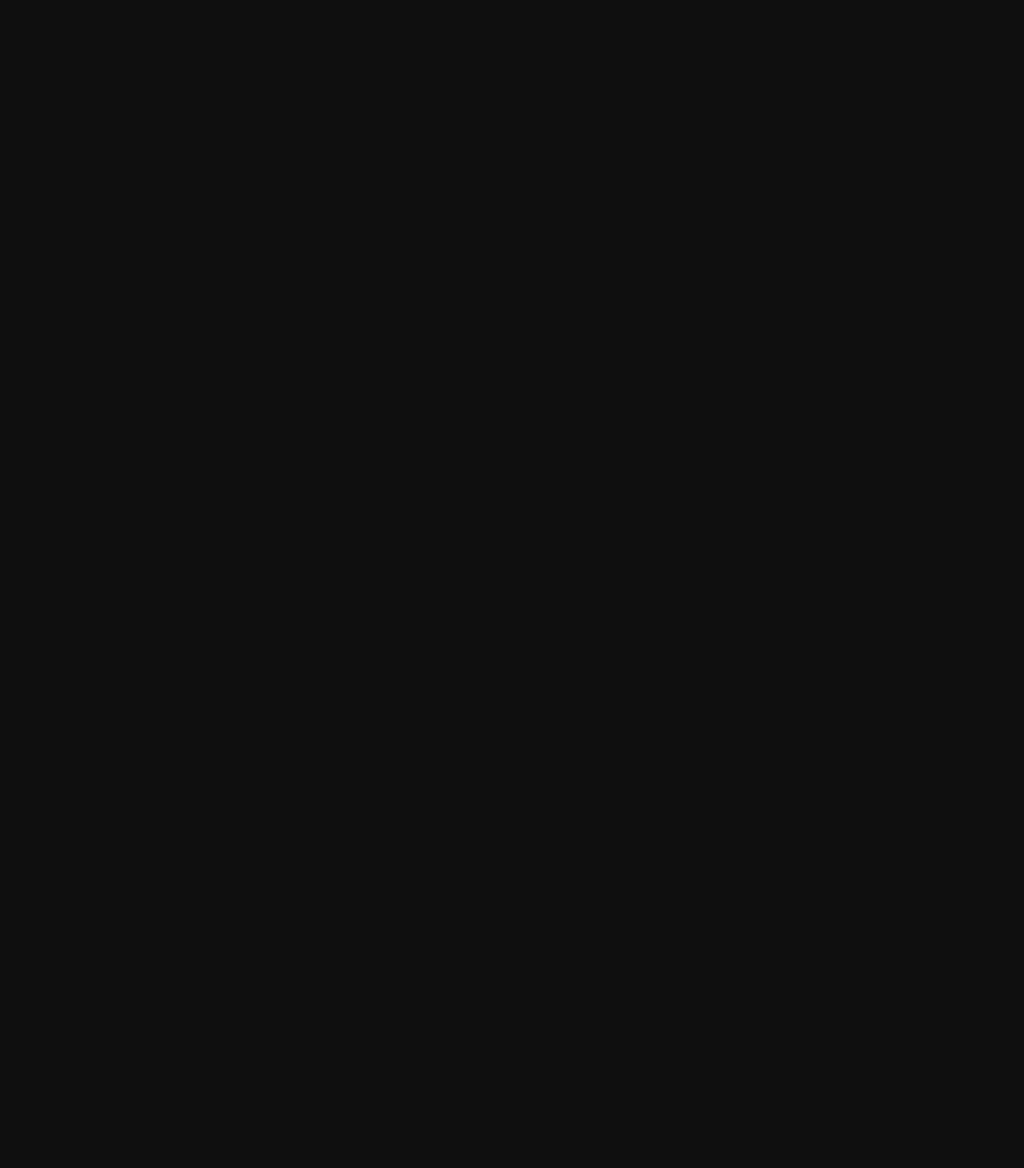
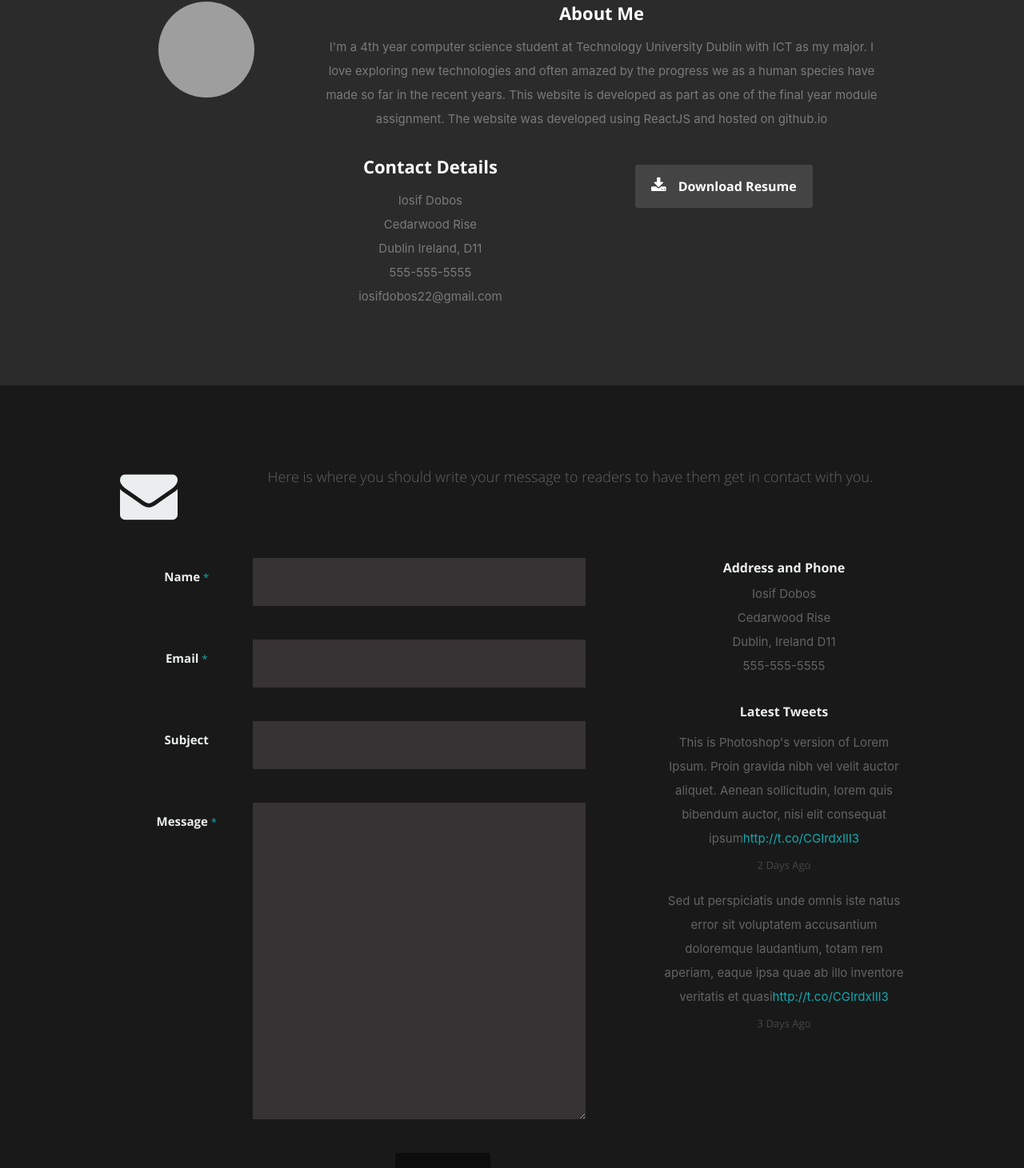
Before and after one commit to IosifDobos/Iosif-Portfolio, a React (Create React App) app in the folder iosif-portfolio/: page / in a window 1280 px wide. Shown: the part 894-2355 px from the top of the page at 80% size. Before the commit the page ends 800 px from the top, so only its background shows below. Built offline with nearby package versions, Linux system fonts and the light colour scheme; grey boxes are pictures that could not be loaded.

Commit message:
created about me and contact page

```diff
--- a/iosif-portfolio/public/data.json
+++ b/iosif-portfolio/public/data.json
@@ -4,7 +4,7 @@
       "occupation":"Software Developer",
       "description":"I'm a graduate student at Technology University Dublin with a degree in BSc in Computer Science. I love to build things and discover new technologies. As part of my degree I have built individual and college projects which can be found by clicking the Project button. Also, for more information about work experience, skills and education click on the Resume button.",
       "image":"github_image.png",
-      "bio":"Use this bio section as your way of describing yourself and saying what you do, what technologies you like to use or feel most comfortable with, describing your personality, or whatever else you feel like throwing in.",
+      "bio":"I'm a 4th year computer science student at Technology University Dublin with ICT as my major. I love exploring new technologies and often amazed by the progress we as a human species have made so far in the recent years. This website is developed as part as one of the final year module assignment. The website was developed using ReactJS and hosted on github.io",
       "contactmessage":"Here is where you should write your message to readers to have them get in contact with you.",
       "email": "iosifdobos22@gmail.com",
       "phone": "555-555-5555",
--- a/iosif-portfolio/src/App.js
+++ b/iosif-portfolio/src/App.js
@@ -5,6 +5,8 @@
 import $ from 'jquery';
 
 import Home from './components/Home';
+import About from './components/About';
+import Contact from './components/Contact';
 
 class App extends Component {
   constructor(props){
@@ -42,6 +44,8 @@
       return (
         <div className="App">
             <Home data={this.state.resumeData.main} />
+            <About data={this.state.resumeData.main}/>
+            <Contact data={this.state.resumeData.main}/>
         </div>
       );
   }
--- a/iosif-portfolio/src/components/About.js
+++ b/iosif-portfolio/src/components/About.js
@@ -0,0 +1,53 @@
+import React, {Component} from 'react';
+
+class About extends Component {
+
+    render() {
+        if(this.props.data){
+            var name = this.props.data.name;
+            var profilepic= "assets/"+this.props.data.image;
+            var bio = this.props.data.bio;
+            var street = this.props.data.address.street;
+            var city = this.props.data.address.city;
+            var state = this.props.data.address.state;
+            var zip = this.props.data.address.zip;
+            var phone= this.props.data.phone;
+            var email = this.props.data.email;
+            var resumeDownload = this.props.data.resumedownload;
+        }
+
+        return(
+            <section id="about">
+                <div className="row">
+                    <div className="three columns">
+                        <img className="profile-pic"  src={profilepic} alt="Iosif Dobos Profile Pic" />
+                    </div>
+                    <div className="nine columns main-col">
+                        <h2>About Me</h2>
+
+                        <p>{bio}</p>
+                        <div className="row">
+                        <div className="columns contact-details">
+                            <h2>Contact Details</h2>
+                            <p className="address">
+                                    <span>{name}</span><br />
+                                    <span>{street}<br />
+                                            {city} {state}, {zip}
+                            </span><br />
+                                    <span>{phone}</span><br />
+                                <span>{email}</span>
+                                </p>
+                        </div>
+                        <div className="columns download">
+                            <p>
+                                <a href={resumeDownload} className="button"><i className="fa fa-download"></i>Download Resume</a>
+                            </p>
+                        </div>
+                        </div>
+                    </div>
+                </div>
+            </section>
+        )
+    }
+}
+export default About;
--- a/iosif-portfolio/src/components/Contact.js
+++ b/iosif-portfolio/src/components/Contact.js
@@ -0,0 +1,118 @@
+import React, { Component } from 'react';
+
+class Contact extends Component {
+  render() {
+
+    if(this.props.data){
+      var name = this.props.data.name;
+      var street = this.props.data.address.street;
+      var city = this.props.data.address.city;
+      var state = this.props.data.address.state;
+      var zip = this.props.data.address.zip;
+      var phone= this.props.data.phone;
+      var email = this.props.data.email;
+      var message = this.props.data.contactmessage;
+    }
+
+    return (
+      <section id="contact">
+
+         <div className="row section-head">
+
+            <div className="two columns header-col">
+
+               <h1><span>Get In Touch.</span></h1>
+
+            </div>
+
+            <div className="ten columns">
+
+                  <p className="lead">{message}</p>
+
+            </div>
+
+         </div>
+
+         <div className="row">
+            <div className="eight columns">
+
+               <form action="" method="post" id="contactForm" name="contactForm">
+					<fieldset>
+
+                  <div>
+						   <label htmlFor="contactName">Name <span className="required">*</span></label>
+						   <input type="text" defaultValue="" size="35" id="contactName" name="contactName" onChange={this.handleChange}/>
+                  </div>
+
+                  <div>
+						   <label htmlFor="contactEmail">Email <span className="required">*</span></label>
+						   <input type="text" defaultValue="" size="35" id="contactEmail" name="contactEmail" onChange={this.handleChange}/>
+                  </div>
+
+                  <div>
+						   <label htmlFor="contactSubject">Subject</label>
+						   <input type="text" defaultValue="" size="35" id="contactSubject" name="contactSubject" onChange={this.handleChange}/>
+                  </div>
+
+                  <div>
+                     <label htmlFor="contactMessage">Message <span className="required">*</span></label>
+                     <textarea cols="50" rows="15" id="contactMessage" name="contactMessage"></textarea>
+                  </div>
+
+                  <div>
+                     <button className="submit">Submit</button>
+                     <span id="image-loader">
+                        <img alt="" src="images/loader.gif" />
+                     </span>
+                  </div>
+					</fieldset>
+				   </form>
+
+           <div id="message-warning"> Error boy</div>
+				   <div id="message-success">
+                  <i className="fa fa-check"></i>Your message was sent, thank you!<br />
+				   </div>
+           </div>
+
+
+            <aside className="four columns footer-widgets">
+               <div className="widget widget_contact">
+
+					   <h4>Address and Phone</h4>
+					   <p className="address">
+						   {name}<br />
+						   {street} <br />
+						   {city}, {state} {zip}<br />
+						   <span>{phone}</span>
+					   </p>
+				   </div>
+
+               <div className="widget widget_tweets">
+                  <h4 className="widget-title">Latest Tweets</h4>
+                  <ul id="twitter">
+                     <li>
+                        <span>
+                        This is Photoshop's version  of Lorem Ipsum. Proin gravida nibh vel velit auctor aliquet.
+                        Aenean sollicitudin, lorem quis bibendum auctor, nisi elit consequat ipsum
+                        <a href="#">http://t.co/CGIrdxIlI3</a>
+                        </span>
+                        <b><a href="#">2 Days Ago</a></b>
+                     </li>
+                     <li>
+                        <span>
+                        Sed ut perspiciatis unde omnis iste natus error sit voluptatem accusantium doloremque laudantium, totam rem aperiam,
+                        eaque ipsa quae ab illo inventore veritatis et quasi
+                        <a href="#">http://t.co/CGIrdxIlI3</a>
+                        </span>
+                        <b><a href="#">3 Days Ago</a></b>
+                     </li>
+                  </ul>
+		         </div>
+            </aside>
+      </div>
+   </section>
+    );
+  }
+}
+
+export default Contact;
```
